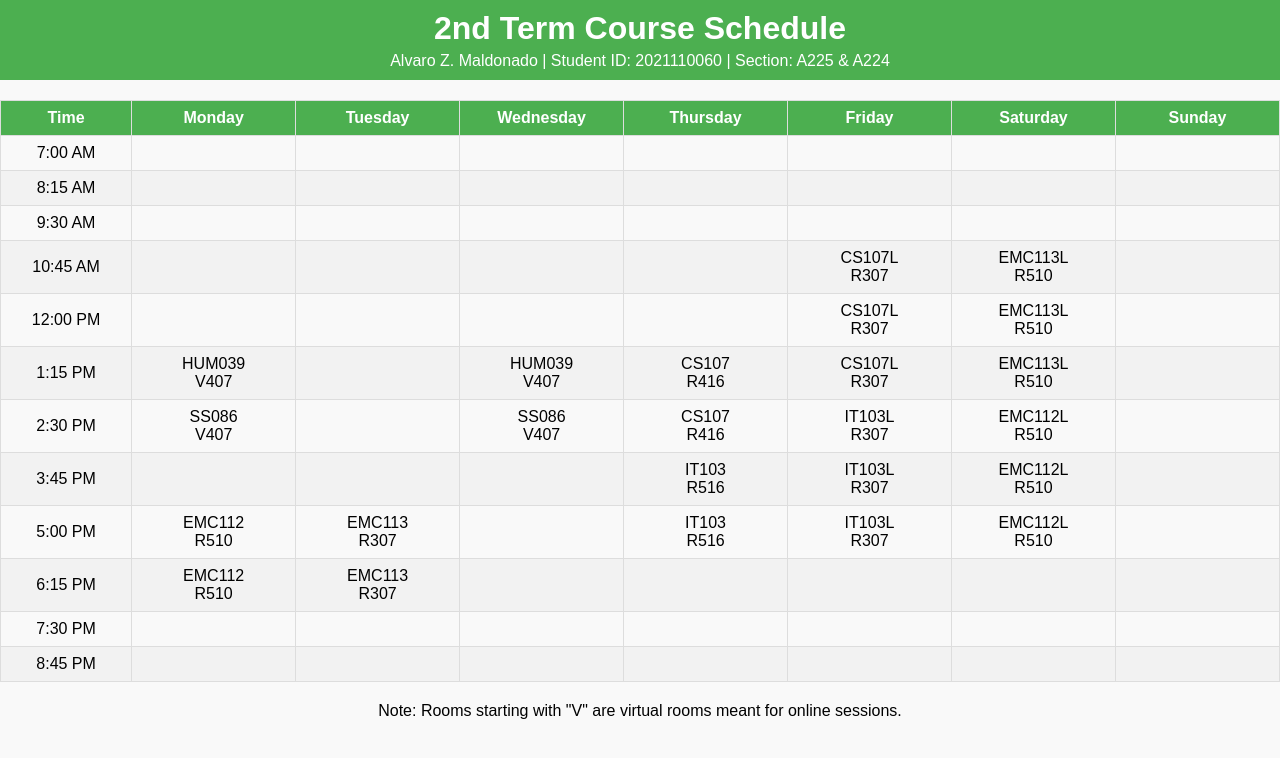
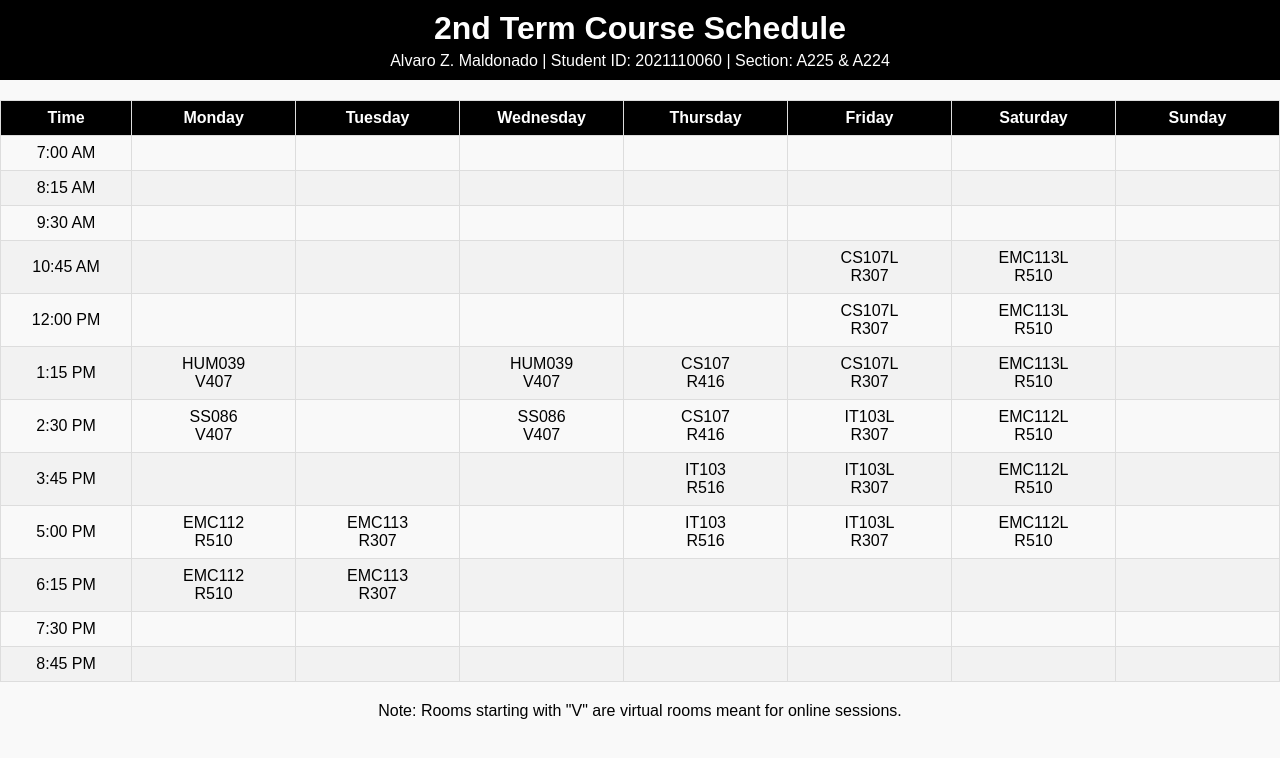
Before and after one commit to amaldonado05/amaldonado05.github.io, a plain HTML site: page MaldonadoCourseSchedule.html in a window 1280 px wide. Drawn offline with Linux system fonts and the light colour scheme.

Commit message:
Final GSA Changes

```diff
--- a/MaldonadoCourseSchedule.html
+++ b/MaldonadoCourseSchedule.html
@@ -15,7 +15,7 @@
             background-color: #f9f9f9;
         }
         header {
-            background-color: #4CAF50;
+            background-color: #000;
             color: white;
             text-align: center;
             padding: 10px;
@@ -40,7 +40,7 @@
             margin: 0;
         }
         th {
-            background-color: #4CAF50;
+            background-color: #000;
             color: white;
         }
         tr:nth-child(even) {
```
